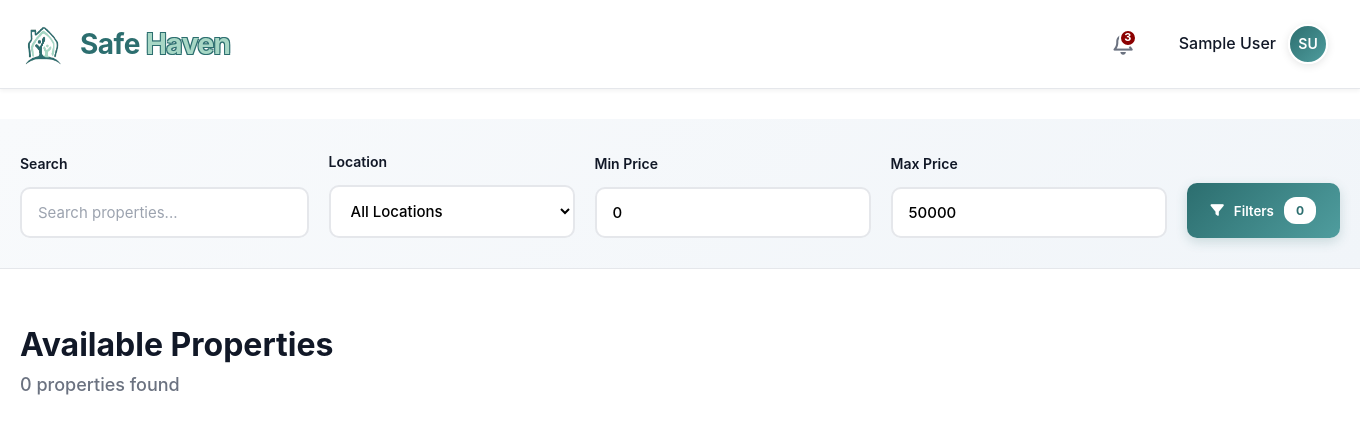
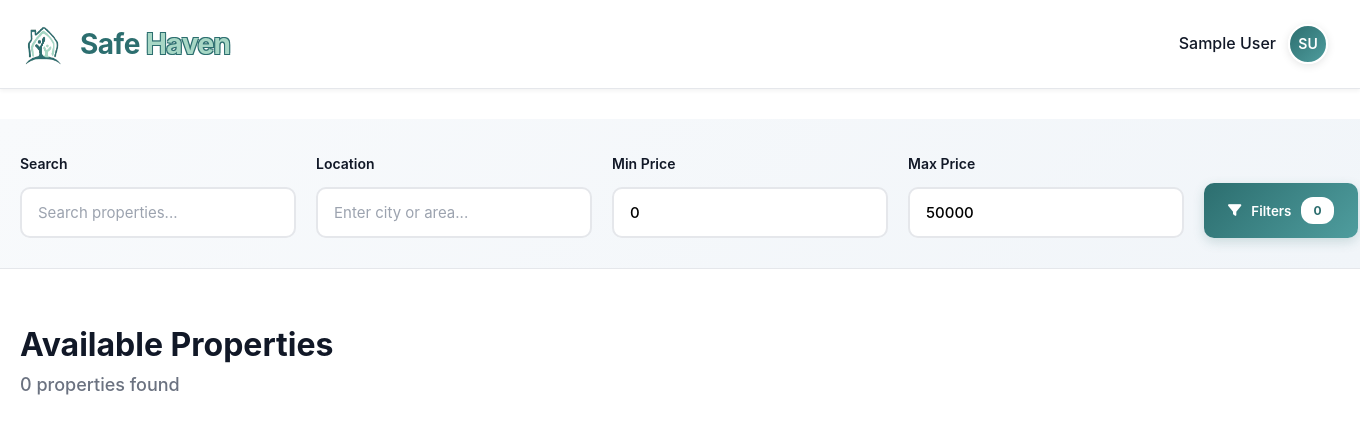
Before and after one commit to Pochyy/CSIT327-G2-Safe-Housing-Management-System, a Django app: page /renter/ in a window 1360 px wide. Shown: the top 444 px of the page. Run offline with Django 5.2, Linux system fonts and the light colour scheme; the visitor is signed in with stand-in values (Sample User, id 1); data that the repository does not hold is empty.

Commit message:
feat(renter): replace location dropdown with searchable text input - updated HTML, JS, and CSS

```diff
--- a/Safe_Housing_Management_System/static/renterPage/renter.js
+++ b/Safe_Housing_Management_System/static/renterPage/renter.js
@@ -227,7 +227,7 @@ function applyFilters() {
     const selectedAmenities = getSelectedAmenities();
     const priceMin = parseInt(document.getElementById('price-min').value) || 0;
     const priceMax = parseInt(document.getElementById('price-max').value) || 50000;
-    const location = document.getElementById('location').value;
+    const location = document.getElementById('location').value.trim().toLowerCase();
     const search = document.getElementById('search').value.trim().toLowerCase();
 
     const propertyContainer = document.getElementById('property-container');
@@ -286,7 +286,7 @@ function clearAllFilters() {
     // Reset inputs
     document.getElementById('price-min').value = 0;
     document.getElementById('price-max').value = 50000;
-    document.getElementById('location').value = 'all';
+    document.getElementById('location').value = '';
     document.getElementById('search').value = '';
 
     // Apply cleared filters
@@ -305,7 +305,7 @@ function updateFilterCount() {
 
         let count = amenityCount;
         if (priceMin > 0 || priceMax < 50000) count++;
-        if (location !== 'all') count++;
+        if (location.trim() !== '') count++;
         if (search.trim() !== '') count++;
 
         filterCount.textContent = count;
@@ -350,7 +350,7 @@ function propertyMatchesPrice(propertyCard, priceMin, priceMax) {
 }
 
 function propertyMatchesLocation(propertyCard, location) {
-    if (location === 'all') return true;
+    if (!location) return true; // Show all if no location entered
     const propertyLocation = propertyCard.getAttribute('data-location') || '';
     return propertyLocation.includes(location.toLowerCase());
 }
--- a/Safe_Housing_Management_System/templates/renterPage.html
+++ b/Safe_Housing_Management_System/templates/renterPage.html
@@ -17,11 +17,6 @@
                 <h2>Safe <span>Haven</span></h2>
             </div>
 
-            <div class="header-right">
-                <div class="notification-icon">
-                    <i class="far fa-bell"></i>
-                    <div class="notification-badge">3</div>
-                </div>
 
                 <div class="user-info" id="userDropdownBtn">
                     <div>{{ user.first_name }} {{ user.last_name }}</div>
@@ -57,15 +52,7 @@
             </div>
             <div class="input-group">
                 <label for="location">Location</label>
-                <select id="location">
-                    <option value="all">All Locations</option>
-                    <option value="manila">Manila, Metro Manila</option>
-                    <option value="cebu">Cebu City, Cebu</option>
-                    <option value="davao">Davao City, Davao</option>
-                    <option value="quezon">Quezon City, Metro Manila</option>
-                    <option value="makati">Makati, Metro Manila</option>
-                    <option value="baguio">Baguio, Benguet</option>
-                </select>
+                <input type="text" id="location" placeholder="Enter city or area...">
             </div>
             <div class="input-group">
                 <label for="price-min">Min Price</label>
```
